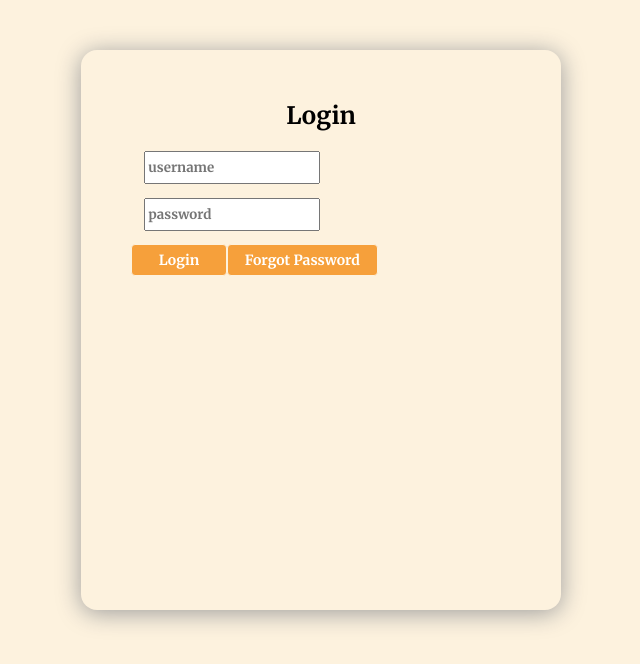
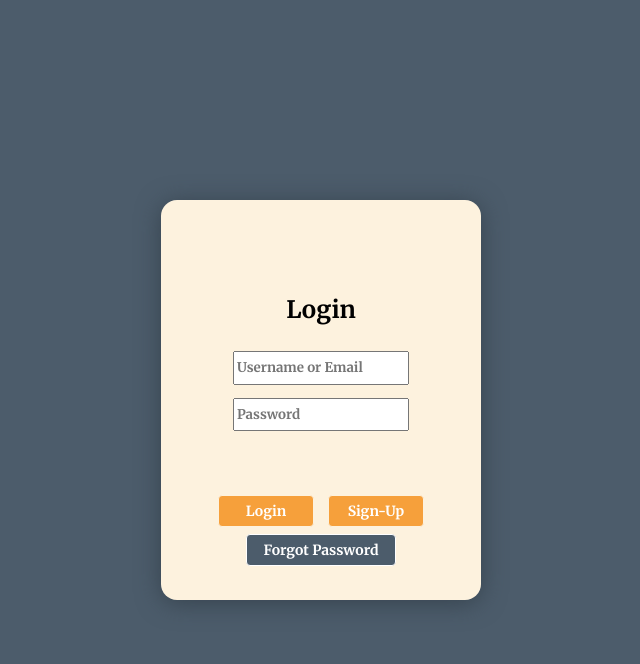
Before and after one commit to trail-app-project/desktop-frontend, a Next.js app: page /Login/Login in a window 1280 px wide. Shown: the top 664 px of the page, without its empty margins (319-959 px from the left). Built offline with nearby package versions, Linux system fonts and the light colour scheme.

Commit message:
Finished Login Page layout

```diff
--- a/pages/Components/Button/styles/Button.module.css
+++ b/pages/Components/Button/styles/Button.module.css
@@ -54,7 +54,7 @@
 }
 
 .link {
-  background-color: transparent;
+  background-color: #4C5C6B;
   color: white;
   box-shadow: none;
 }
--- a/pages/Login/Login.js
+++ b/pages/Login/Login.js
@@ -1,3 +1,4 @@
+import Link from 'next/link';
 import React from 'react';
 import Button from '../Components/Button';
 
@@ -5,13 +6,22 @@ const Login = () => {
   return (
     <section id='login'>
       <div id="box">
-        <form>
-          <h1>Login</h1>
-          <input type="text" placeholder='username' className='username'/>
-          <input type="text" placeholder='password' className='password'/>
-          <Button label="Login" />
-          <Button label="Forgot Password" />
+        <form className='loginform'>
+          <h1 className='login-title'>Login</h1>
+          <input type="text" placeholder='Username or Email' className='username'/>
+          <input type="text" placeholder='Password' className='password'/>
         </form>
+        <div className='buttons'>
+          <Link href='./Home'>
+            <Button className="login" label="Login" />
+          </Link>
+          <Link href='./Register'>
+            <Button className="signup" label="Sign-Up" />
+          </Link>
+          <Link href='./Recovery'>
+            <Button className="forgotpass" label="Forgot Password" variant="link"/>
+          </Link>
+        </div>
       </div>
     </section>
   )
--- a/pages/Login/Styles/Login.css
+++ b/pages/Login/Styles/Login.css
@@ -1,27 +1,53 @@
 #login {
+  z-index: 5;
   display: flex;
   justify-content: center;
   align-items: center;
+  background-color: #4C5C6B;
+  height: 100vh;
 }
 #login #box {
-  width: 30em;
-  height: 35em;
+  z-index: 0;
+  width: 20em;
+  height: 25em;
   position: relative;
   border-radius: 1em;
-  box-shadow: 0 0.188em 1.55em rgb(156, 156, 156);
+  box-shadow: 0 0.188em 1.55em #36434e;
   margin: 50px;
+  display: flex;
+  justify-content: center;
+  align-items: center;
+  flex-direction: column;
+  background-color: #FDF2DE;
+}
+
+.loginform {
+  margin: 50px;
+  position: relative;
+  display: flex;
+  flex-direction: column;
+  justify-content: center;
   align-items: center;
 }
-#login #box form {
+.loginform #login-title {
+  text-align: center;
+  font-size: 2em;
+}
+.loginform .username, .loginform .password {
   display: block;
-  margin: 50px;
-  position: relative;
+  margin: 0.5em;
+  height: 2.5em;
 }
-#login #box form > h1 {
-  text-align: center;
+
+.buttons {
+  margin-bottom: 0.2em;
+  display: flex;
+  flex-wrap: wrap;
+  justify-content: center;
 }
-#login #box form > input {
-  display: block;
-  margin: 1em;
-  height: 2.5em;
+.buttons .login, .buttons .signup {
+  margin: 0.5em;
+}
+.buttons .forgotpass {
+  margin-bottom: 0.5em;
 }/*# sourceMappingURL=Login.css.map */
--- a/pages/Login/Styles/Login.scss
+++ b/pages/Login/Styles/Login.scss
@@ -1,28 +1,55 @@
 #login {
+    z-index: 5;
     display: flex;
     justify-content: center;
     align-items: center;
+    background-color: #4C5C6B;
+    height: 100vh;
     #box{
-        width: 30em;
-        height: 35em;
+        z-index: 0;
+        width: 20em;
+        height: 25em;
         position: relative;
         border-radius: 1em;
-        box-shadow: 0 0.188em 1.550em rgb(156,156,156);
+        box-shadow: 0 0.188em 1.550em #36434e;
         margin: 50px;
+        display: flex;
+        justify-content: center;
         align-items: center;
+        flex-direction: column;
+        background-color: #FDF2DE;
+    }
+}
 
-        form{
-            display: block;
+.loginform{
     margin: 50px;
     position: relative;
-            >h1{
+    display:flex;
+    flex-direction: column;
+    justify-content:center;
+    align-items:center;
+    #login-title{
         text-align: center;
+        font-size: 2em;
     }
-            >input{
+    .username, .password{
         display: block;
-                margin: 1em;
+        margin: .5em;
         height:2.5em;
     }
 }
+
+.buttons{
+    margin-bottom: 0.2em;
+    display: flex;
+    flex-wrap: wrap;
+    justify-content: center;
+
+    .login, .signup{
+        margin: .5em;
+
+    }
+    .forgotpass {
+        margin-bottom: .5em;
     }
 }
--- a/pages/Nav/HomeNav.js
+++ b/pages/Nav/HomeNav.js
@@ -62,7 +62,7 @@ const Nav = () => {
                 <Button label="Login" size='large'/>
               </Link>
               <Link href='./Register'>
-                <Button label="Register" size='large'/>
+                <Button label="Sign-Up" size='large'/>
               </Link>
             </div>
             <div className='forgotpass'>
--- a/pages/Nav/index.js
+++ b/pages/Nav/index.js
@@ -1,4 +1,4 @@
-import Nav from './HomeNav'
+import Nav from './UserNav'
 
 const index = () => {
   return (
```
Also changed, not shown: pages/Nav/UserNav.js (+45 -27 lines), 1 other file (tests, documents, lock files or other folders). Lines whose indentation alone changed are shown as unchanged.
